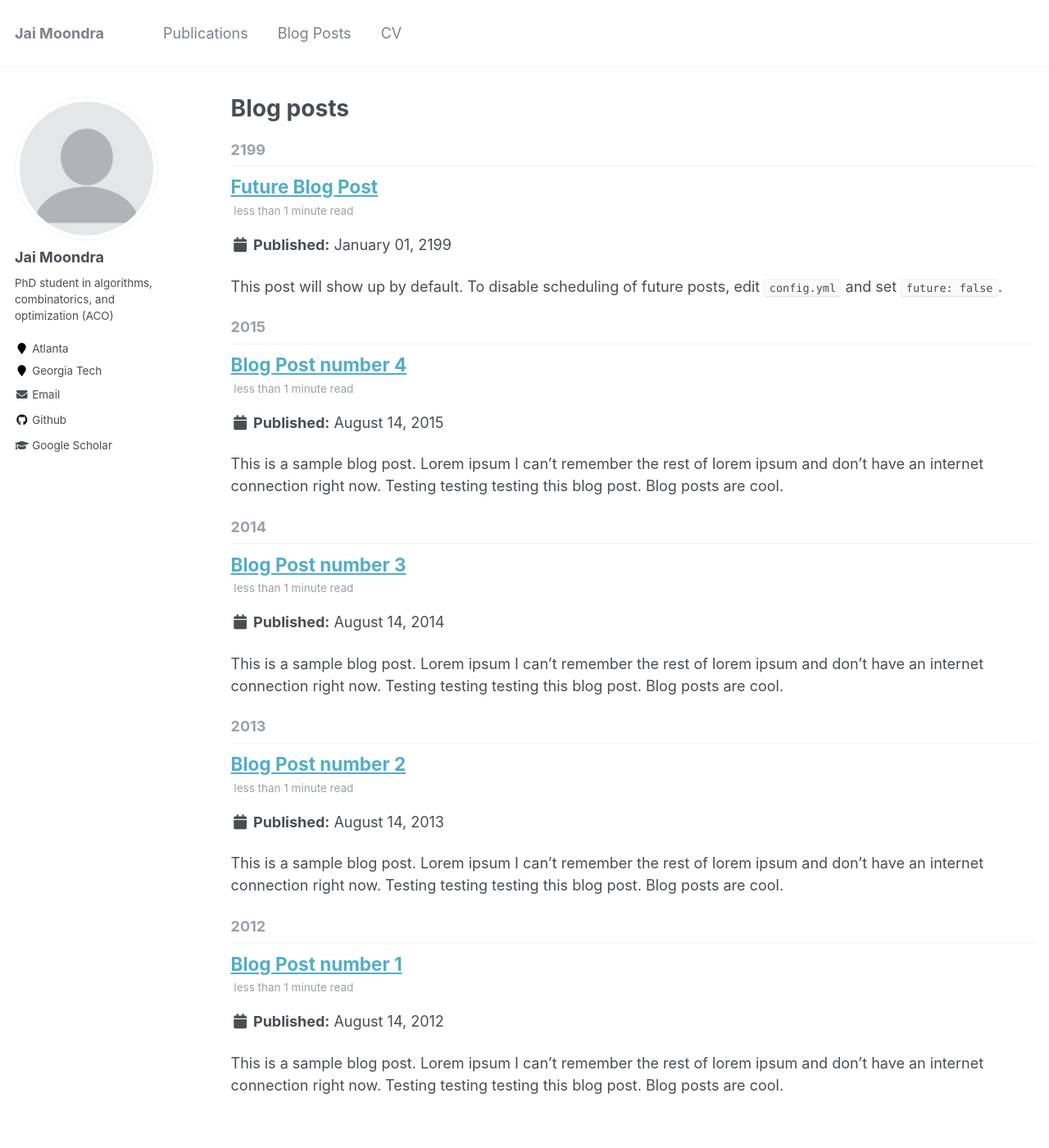
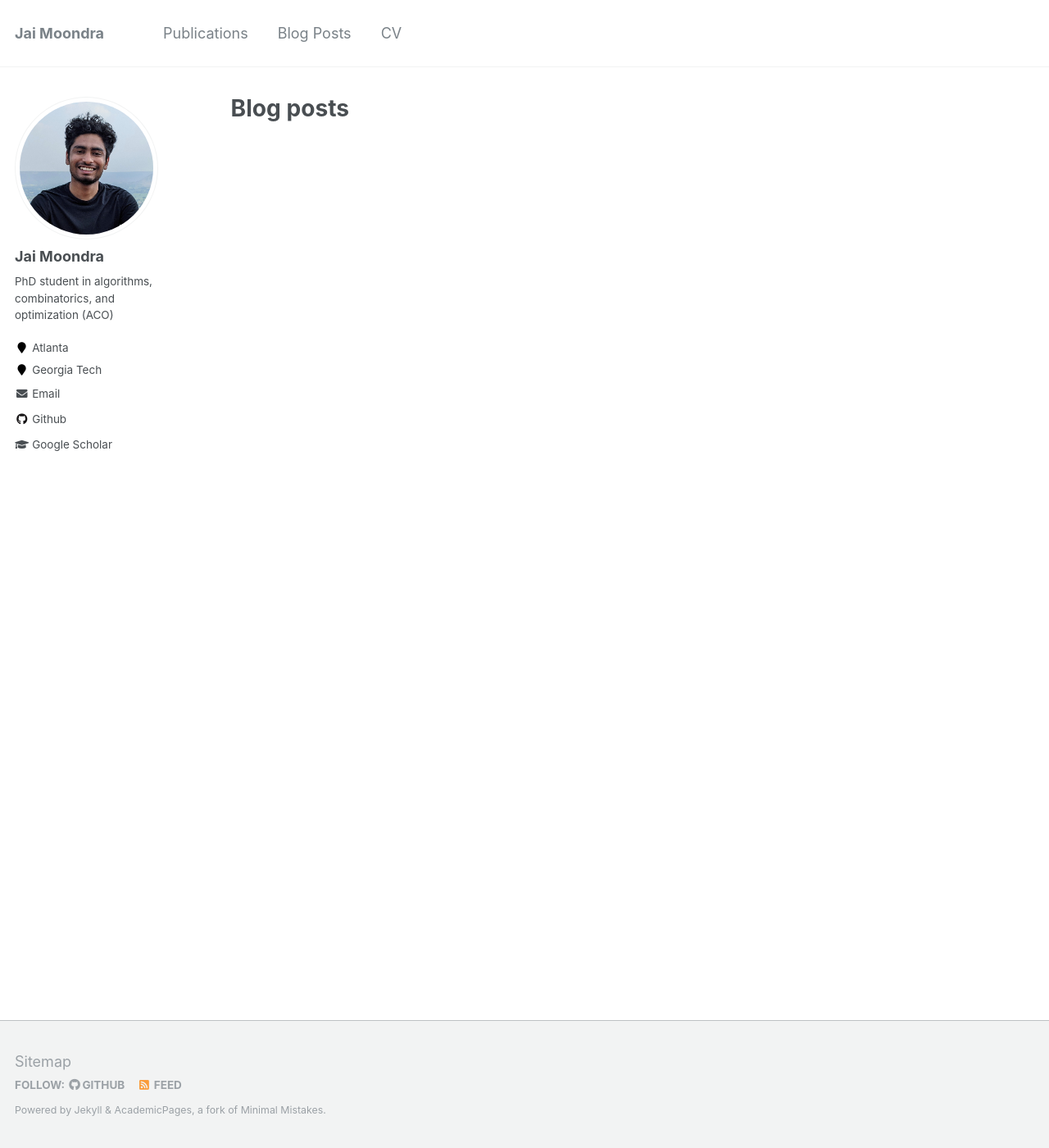
Before and after one commit to ruijiacao/jaimoondra.github.io, a Jekyll site: the page built from _pages/year-archive.html, in a window 1280 px wide and 1400 px high. Shown: the whole window at 82% size. Built offline with Jekyll 4.4.1, drawn with Linux system fonts in a browser that asks for light colours.

Commit message:
Cosmetic updates

```diff
--- a/_posts/2012-08-14-blog-post-1.md
+++ /dev/null
@@ -1,20 +0,0 @@
----
-title: 'Blog Post number 1'
-date: 2012-08-14
-permalink: /posts/2012/08/blog-post-1/
-tags:
-  - cool posts
-  - category1
-  - category2
----
-
-This is a sample blog post. Lorem ipsum I can't remember the rest of lorem ipsum and don't have an internet connection right now. Testing testing testing this blog post. Blog posts are cool.
-
-Headings are cool
-======
-
-You can have many headings
-======
-
-Aren't headings cool?
-------
--- a/_posts/2013-08-14-blog-post-2.md
+++ /dev/null
@@ -1,20 +0,0 @@
----
-title: 'Blog Post number 2'
-date: 2013-08-14
-permalink: /posts/2013/08/blog-post-2/
-tags:
-  - cool posts
-  - category1
-  - category2
----
-
-This is a sample blog post. Lorem ipsum I can't remember the rest of lorem ipsum and don't have an internet connection right now. Testing testing testing this blog post. Blog posts are cool.
-
-Headings are cool
-======
-
-You can have many headings
-======
-
-Aren't headings cool?
-------
--- a/_posts/2014-08-14-blog-post-3.md
+++ /dev/null
@@ -1,20 +0,0 @@
----
-title: 'Blog Post number 3'
-date: 2014-08-14
-permalink: /posts/2014/08/blog-post-3/
-tags:
-  - cool posts
-  - category1
-  - category2
----
-
-This is a sample blog post. Lorem ipsum I can't remember the rest of lorem ipsum and don't have an internet connection right now. Testing testing testing this blog post. Blog posts are cool.
-
-Headings are cool
-======
-
-You can have many headings
-======
-
-Aren't headings cool?
-------
--- a/_posts/2199-01-01-future-post.md
+++ /dev/null
@@ -1,11 +0,0 @@
----
-title: 'Future Blog Post'
-date: 2199-01-01
-permalink: /posts/2012/08/blog-post-4/
-tags:
-  - cool posts
-  - category1
-  - category2
----
-
-This post will show up by default. To disable scheduling of future posts, edit `config.yml` and set `future: false`.
```
Also changed, not shown: _pages/cv.md (+0 -42 lines), _posts/2015-08-14-blog-post-4.md (deleted, +0 -20 lines), images/profile.png.
